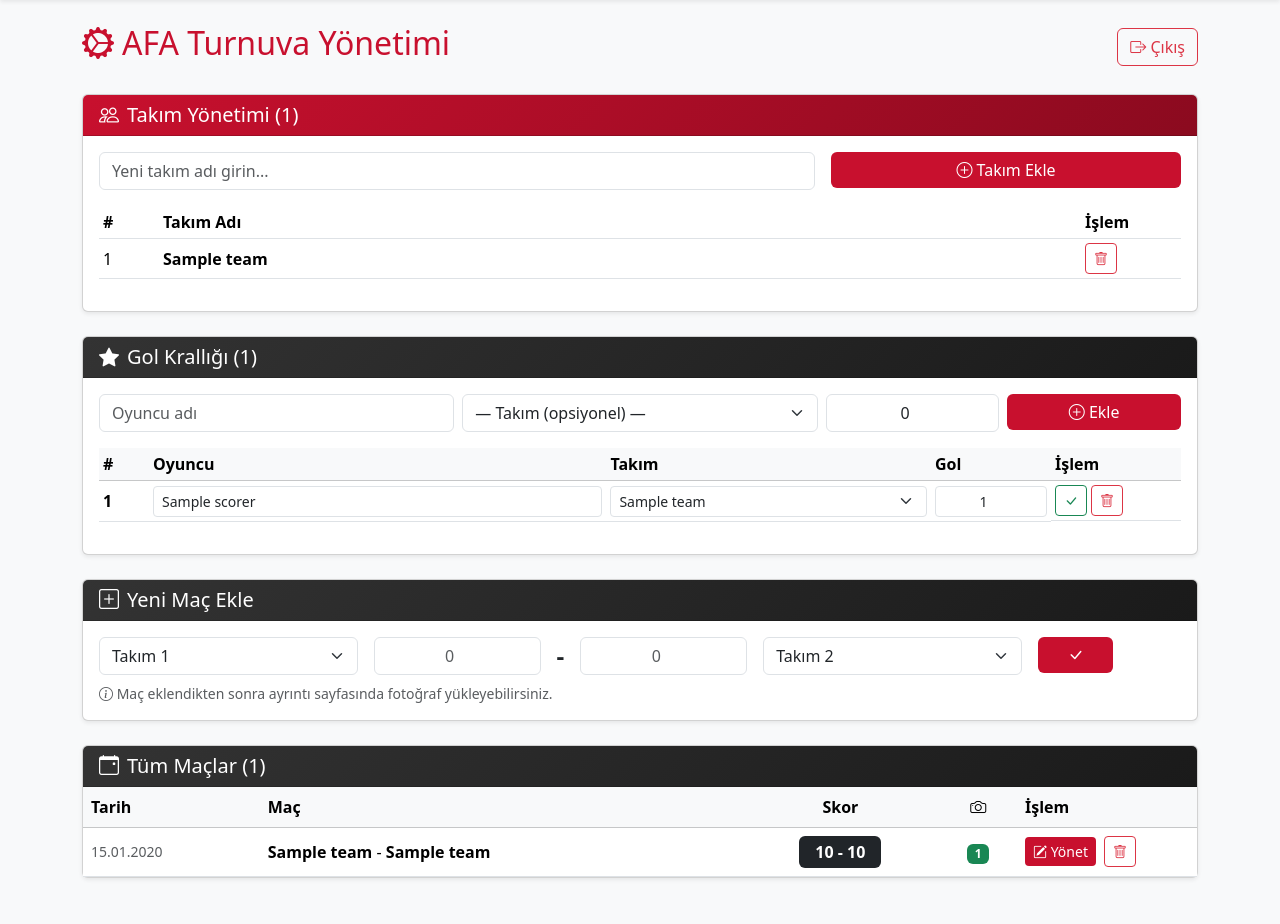
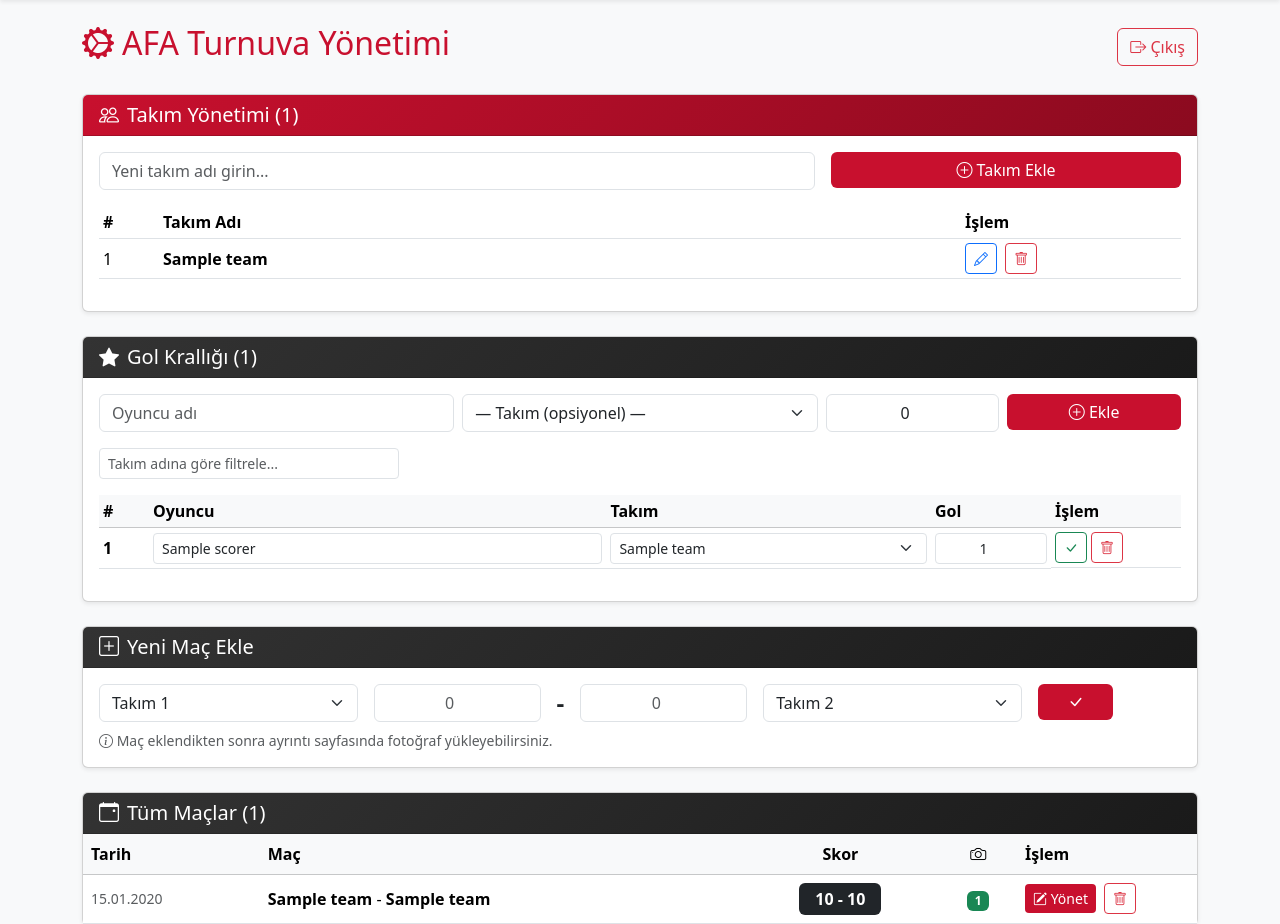
Before and after one commit to omerfarukshn/afa-turnuva, a Flask app: page /admin in a window 1280 px wide. Shown: the part 66-990 px from the top of the page. Run offline with Flask 3, Linux system fonts and the light colour scheme; the visitor is signed in with stand-in values (Sample User, id 1); tables that the repository leaves empty hold one stand-in row (values such as "Sample post").

Commit message:
fix: averaj siralama, takim adi duzenle, gol kralligi filtresi
- models.py: esit puanli grupta genel averaj onceligini duzelt
- app.py: team_update route eklendi (silmeden ad degistirme)
- admin.html: takim satiri inline edit, gol kralligi takim filtresi
- base.html: scripts blogu eklendi

Co-Authored-By: Claude Sonnet 4.6 <noreply@anthropic.com>

```diff
--- a/app.py
+++ b/app.py
@@ -238,6 +238,24 @@ def team_add():
     return redirect(url_for('admin'))
 
 
+@app.route('/admin/team_update/<int:team_id>', methods=['POST'])
+@login_required
+def team_update(team_id):
+    team = Team.query.get_or_404(team_id)
+    new_name = request.form.get('team_name', '').strip()
+    if not new_name:
+        flash('Takım adı boş olamaz!')
+        return redirect(url_for('admin'))
+    existing = Team.query.filter_by(name=new_name).first()
+    if existing and existing.id != team_id:
+        flash(f'"{new_name}" adında başka bir takım zaten var!')
+        return redirect(url_for('admin'))
+    team.name = new_name
+    db.session.commit()
+    flash(f'Takım adı "{new_name}" olarak güncellendi.')
+    return redirect(url_for('admin'))
+
+
 @app.route('/admin/team_delete/<int:team_id>', methods=['POST'])
 @login_required
 def team_delete(team_id):
--- a/templates/admin.html
+++ b/templates/admin.html
@@ -35,18 +35,39 @@
                     <tr>
                         <th style="width:60px">#</th>
                         <th>Takım Adı</th>
-                        <th style="width:100px;">İşlem</th>
+                        <th style="width:220px;">İşlem</th>
                     </tr>
                 </thead>
                 <tbody>
                     {% for team in teams %}
                     <tr>
                         <td>{{ team.id }}</td>
-                        <td><strong>{{ team.name }}</strong></td>
                         <td>
+                            <span id="team-name-{{ team.id }}"><strong>{{ team.name }}</strong></span>
+                            <form id="team-edit-form-{{ team.id }}"
+                                  method="POST" action="{{ url_for('team_update', team_id=team.id) }}"
+                                  class="d-none">
+                                <input type="text" name="team_name" value="{{ team.name }}"
+                                       class="form-control form-control-sm d-inline-block"
+                                       style="width:auto;min-width:150px;" required>
+                                <button type="submit" class="btn btn-sm btn-success ms-1">
+                                    <i class="bi bi-check-lg"></i>
+                                </button>
+                                <button type="button" class="btn btn-sm btn-secondary ms-1"
+                                        onclick="cancelEdit({{ team.id }})">
+                                    <i class="bi bi-x-lg"></i>
+                                </button>
+                            </form>
+                        </td>
+                        <td>
+                            <button type="button" class="btn btn-sm btn-outline-primary me-1"
+                                    onclick="startEdit({{ team.id }})" id="edit-btn-{{ team.id }}"
+                                    title="Adı Düzenle">
+                                <i class="bi bi-pencil"></i>
+                            </button>
                             <form method="POST" action="{{ url_for('team_delete', team_id=team.id) }}" class="d-inline"
                                   onsubmit="return confirm('{{ team.name }} takımı ve TÜM maçları/fotoğrafları silinecek. Emin misiniz?')">
-                                <button type="submit" class="btn btn-sm btn-outline-danger">
+                                <button type="submit" class="btn btn-sm btn-outline-danger" title="Sil">
                                     <i class="bi bi-trash"></i>
                                 </button>
                             </form>
@@ -90,8 +111,12 @@
         </form>
 
         {% if scorers %}
+        <div class="mb-3">
+            <input type="text" id="scorer-filter" class="form-control form-control-sm"
+                   placeholder="Takım adına göre filtrele..." style="max-width:300px;">
+        </div>
         <div class="table-responsive">
-            <table class="table table-hover table-sm align-middle">
+            <table class="table table-hover table-sm align-middle" id="scorer-table">
                 <thead class="table-light">
                     <tr>
                         <th style="width:50px">#</th>
@@ -103,7 +128,7 @@
                 </thead>
                 <tbody>
                     {% for s in scorers %}
-                    <tr>
+                    <tr data-team="{{ s.team.name if s.team else '' }}">
                         <td class="fw-bold">{{ loop.index }}</td>
                         <td>
                             <input type="text" name="name" value="{{ s.name }}" class="form-control form-control-sm"
@@ -245,3 +270,31 @@
     </div>
 </div>
 {% endblock %}
+
+{% block scripts %}
+<script>
+function startEdit(teamId) {
+    document.getElementById('team-name-' + teamId).classList.add('d-none');
+    document.getElementById('team-edit-form-' + teamId).classList.remove('d-none');
+    document.getElementById('edit-btn-' + teamId).classList.add('d-none');
+    document.querySelector('#team-edit-form-' + teamId + ' input').focus();
+}
+function cancelEdit(teamId) {
+    document.getElementById('team-name-' + teamId).classList.remove('d-none');
+    document.getElementById('team-edit-form-' + teamId).classList.add('d-none');
+    document.getElementById('edit-btn-' + teamId).classList.remove('d-none');
+}
+
+// Gol krallığı takım filtresi
+const scorerFilter = document.getElementById('scorer-filter');
+if (scorerFilter) {
+    scorerFilter.addEventListener('input', function () {
+        const q = this.value.trim().toLowerCase();
+        document.querySelectorAll('#scorer-table tbody tr').forEach(function (row) {
+            const teamName = row.dataset.team.toLowerCase();
+            row.style.display = (!q || teamName.includes(q)) ? '' : 'none';
+        });
+    });
+}
+</script>
+{% endblock %}
--- a/templates/base.html
+++ b/templates/base.html
@@ -71,5 +71,6 @@
     </footer>
 
     <script src="{{ url_for('static', filename='js/app.js') }}"></script>
+    {% block scripts %}{% endblock %}
 </body>
 </html>
```
Also changed, not shown: models.py (+19 -7 lines).
